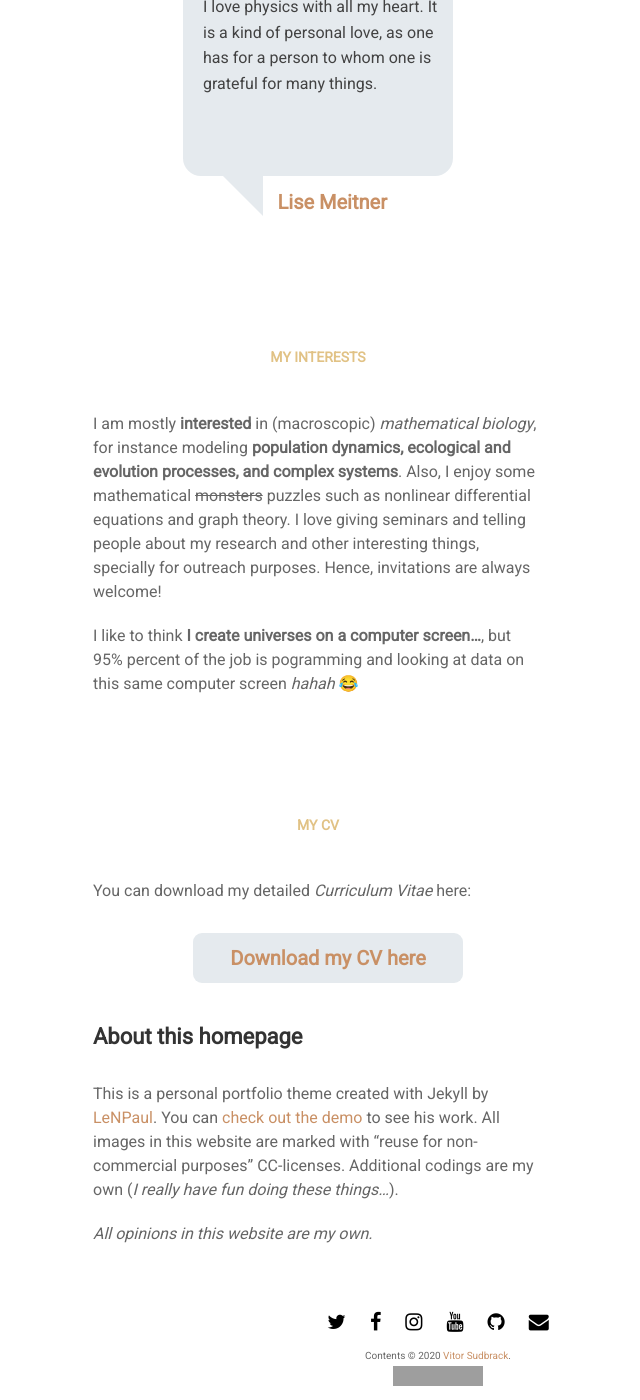
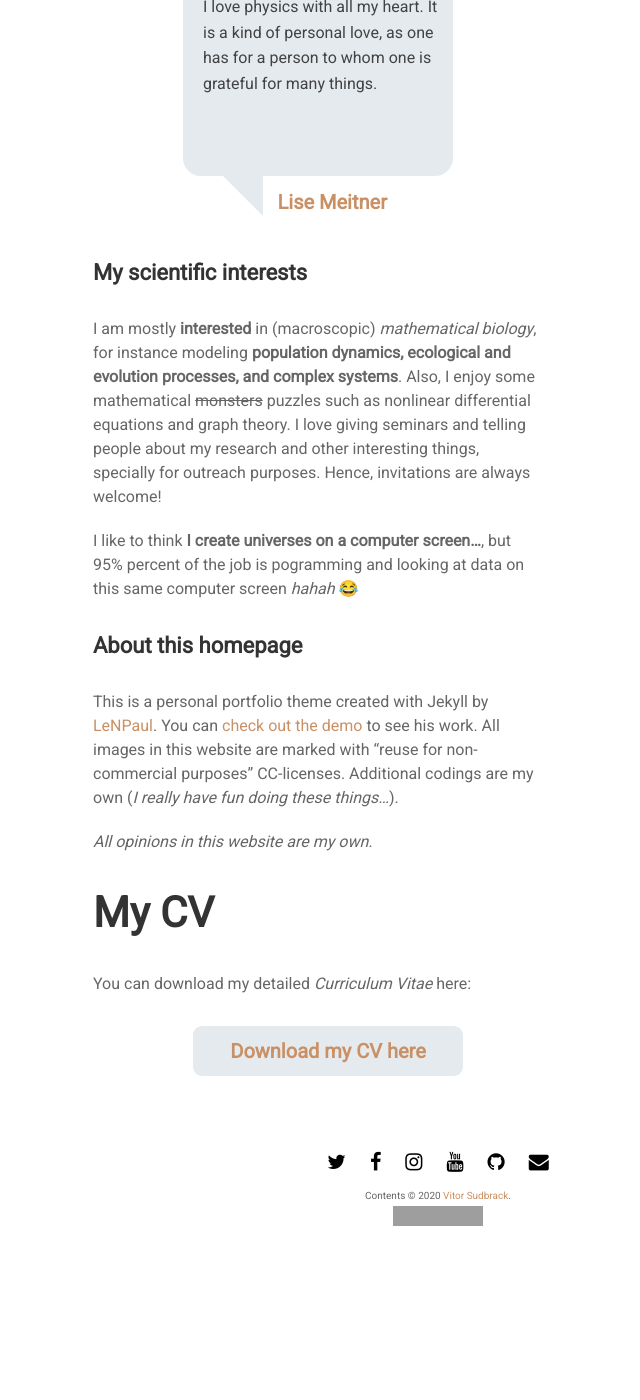
Before and after one commit to vsudbrack/vsudbrack.github.io, a Jekyll site: the page built from about.md, in a window 1280 px wide and 1400 px high, scrolled down 1123 px. Shown: the whole window, without its empty margins (202-842 px from the left). Built offline with Jekyll 4.4.1, drawn with Linux system fonts in a browser that asks for light colours; nearby versions of some CDN libraries; emoji names are drawn with the system emoji font; comment, search, counter and statistics services are not loaded; after the commit the page ends 2439 px from its top, so only the background shows below that; part of the change alters nothing that is shown; grey boxes are pictures that could not be loaded.

Commit message:
Add content

```diff
--- a/about.md
+++ b/about.md
@@ -9,32 +9,26 @@ permalink: /about/
 
 # Hello,
 
-**I'm Vítor Sudbrack**, Brazilian scientist, pursuing a Physics Master program at the *Institute of Theoretical Physics (IFT - Unesp)* in São Paulo - SP, Brazil; and currently working at the *Institute for Cross-Disciplinary Physics and Complex Systems (IFISC - UiB)* Palma de Mallorca, Spain, to get a *sandwich degree*. :brazil: :spain:
+**I'm Vítor Sudbrack**, Brazilian scientist, pursuing a Physics Master program at the *Institute of Theoretical Physics (IFT - Unesp)* in São Paulo - SP, Brazil; and currently working at the *Institute for Cross-Disciplinary Physics and Complex Systems (IFISC - UiB)* Palma de Mallorca, Spain, to get a *sandwich degree*. :brazil: :es:
 
 My career ~~overdrinking coffee~~:coffee: in Physics started in 2014, but back then I was just learning calculus. In 2019, I was laureated **Bachelor in Physics with honors**:1st_place_medal: by the *Federal University of Rio Grande do Sul (UFRGS)* in Porto Alegre - RS.
 
 My regular work is done at IFT under the supervision of professors *Roberto A. Kraenkel* and *Renato M. Coutinho*. Together, we numerically study **population dynamics in highly fragmented landscapes**. We aim to understand the effects of fragmentation and habitat spatial features into species and ecological systems. You can read much more about it [here](/projects/frag.html).
 
-During pandemic times, we joined an [Observatory](https://covid19br.github.io) - a collection of scientists from very complementary backgrounds - aiming to **understand and analyze the data from COVID-19:microbe: in Brazil**. You can imagine what a hard task that is...:man_facepalming:
+During pandemic times, we joined an [Observatory](https://covid19br.github.io) - a collection of scientists from very complementary backgrounds - aiming to **understand and analyze the data from COVID-19 :microbe: in Brazil**. You can imagine what a hard task that is...:man_facepalming:
 
 I have already researched at the *[Fluid Lab - IMPA](http://fluid.impa.br/Home)* with professor *Alexei Mailybaev* in Rio de Janeiro, RJ. There, we studied fully developed bidimensional turbulence in the case of *Kelvin-Helmholtz instability* :ocean:. And I worked as well at the *Laboratory for Cellular Structure (LabCel - UFRGS)*, both during my undergraduate years. Since then, I am working with mathematical biology, **uncracking the puzzles of life**! :jigsaw:
 
-Studying and researching allowed me knowing **many nice people, many interesting places and many awesome wonders** of this universe. I share for science the same feeling *Lise Meitner* described to physics in this quote below :star_struck:.
+Studying and researching allowed me knowing **many nice people, many interesting places and many awesome wonders** of this universe. I share for science the same feeling *Lise Meitner* described to physics in this quote below :star_struck:
 
 {% include quote.html author="Lise Meitner" text="I love physics with all my heart.
 It is a kind of personal love, as one has for a person to whom one is grateful for many things." %}
 
-### My interests
+#### My scientific interests
 
 I am mostly **interested** in (macroscopic) *mathematical biology*, for instance modeling **population dynamics, ecological and evolution processes, and complex systems**. Also, I enjoy some mathematical ~~monsters~~ puzzles such as nonlinear differential equations and graph theory. I love giving seminars and telling people about my research and other interesting things, specially for outreach purposes. Hence, invitations are always welcome!
 
 I like to think **I create universes on a computer screen...**, but 95% percent of the job is pogramming and looking at data on this same computer screen *hahah* :joy:
-
-### My CV
-
-You can download my detailed *Curriculum Vitae* here:
-
-<a href="../assets/docs/projects/about/cv.pdf"><button class="mybutton">Download my CV here</button></a>
 
 <!--## Places
 
@@ -48,3 +42,9 @@ You can download my detailed *Curriculum Vitae* here:
 This is a personal portfolio theme created with Jekyll by [LeNPaul](https://github.com/LeNPaul). You can [check out the demo](https://lenpaul.github.io/portfolio-jekyll-theme/) to see his work. All images in this website are marked with "reuse for non-commercial purposes" CC-licenses. Additional codings are my own (*I really have fun doing these things...*).
 
 *All opinions in this website are my own.*
+
+## My CV
+
+You can download my detailed *Curriculum Vitae* here:
+
+<a href="../assets/docs/projects/about/cv.pdf"><button class="mybutton">Download my CV here</button></a>
```
